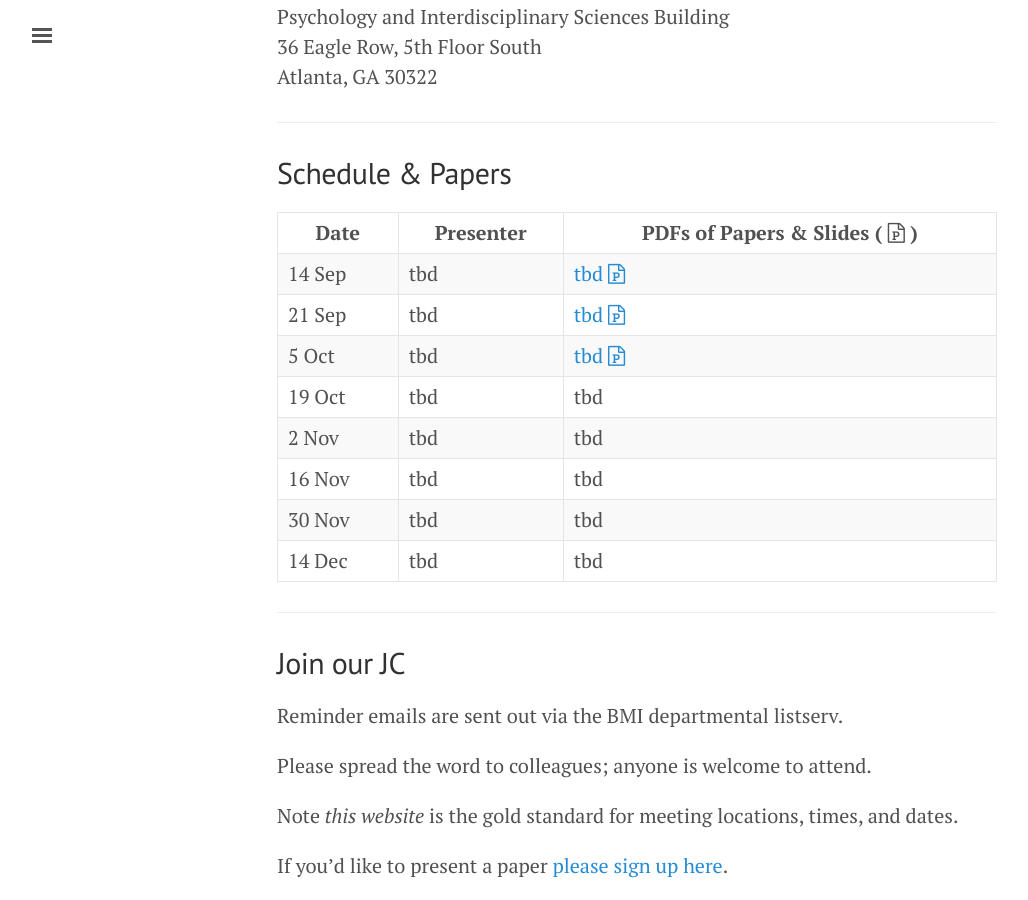
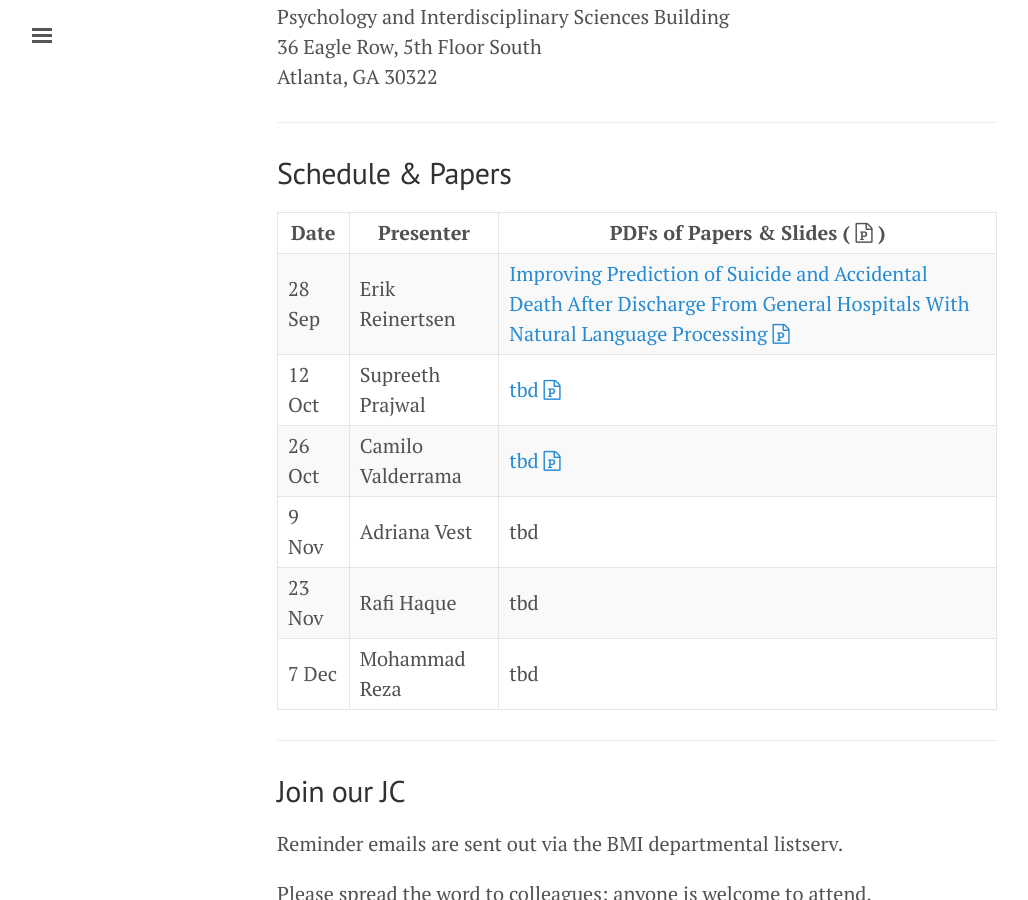
Before and after one commit to NematiLab/bmijc, a Jekyll site: the page built from index.md, in a window 1280 px wide and 900 px high, scrolled down 657 px. Shown: the whole window, without its empty margins (3-1031 px from the left). Built offline with Jekyll 4.4.1, drawn with Linux system fonts in a browser that asks for light colours; nearby versions of some CDN libraries.

Commit message:
updated JC schedule and uploaded paper

```diff
--- a/index.md
+++ b/index.md
@@ -33,14 +33,12 @@ Atlanta, GA 30322
 
 Date | Presenter | PDFs of Papers & Slides ( <i class='fa fa-file-powerpoint-o'></i> )
 --- | --- | ---
-14 Sep | tbd | [tbd]({{ site.baseurl }}/assets/paper.pdf) [<i class='fa fa-file-powerpoint-o'></i>]({{ site.baseurl }}/assets/slides.ppt)
-21 Sep | tbd | [tbd]({{ site.baseurl }}/assets/paper.pdf) [<i class='fa fa-file-powerpoint-o'></i>]({{ site.baseurl }}/assets/slides.ppt)
-5 Oct | tbd | [tbd]({{ site.baseurl }}/assets/paper.pdf) [<i class='fa fa-file-powerpoint-o'></i>]({{ site.baseurl }}/assets/slides.ppt)
-19 Oct | tbd | tbd
-2 Nov | tbd | tbd
-16 Nov | tbd | tbd
-30 Nov | tbd | tbd
-14 Dec | tbd | tbd
+28 Sep | Erik Reinertsen | [Improving Prediction of Suicide and Accidental Death After Discharge From General Hospitals With Natural Language Processing]({{ site.baseurl }}/assets/160928_paper.pdf) [<i class='fa fa-file-powerpoint-o'></i>]({{ site.baseurl }}/assets/slides.ppt)
+12 Oct | Supreeth Prajwal| [tbd]({{ site.baseurl }}/assets/paper.pdf) [<i class='fa fa-file-powerpoint-o'></i>]({{ site.baseurl }}/assets/slides.ppt)
+26 Oct | Camilo Valderrama | [tbd]({{ site.baseurl }}/assets/paper.pdf) [<i class='fa fa-file-powerpoint-o'></i>]({{ site.baseurl }}/assets/slides.ppt)
+9 Nov | Adriana Vest | tbd
+23 Nov | Rafi Haque | tbd
+7 Dec | Mohammad Reza | tbd
 
 ---
 
```
Also changed, not shown: 1 other file.
